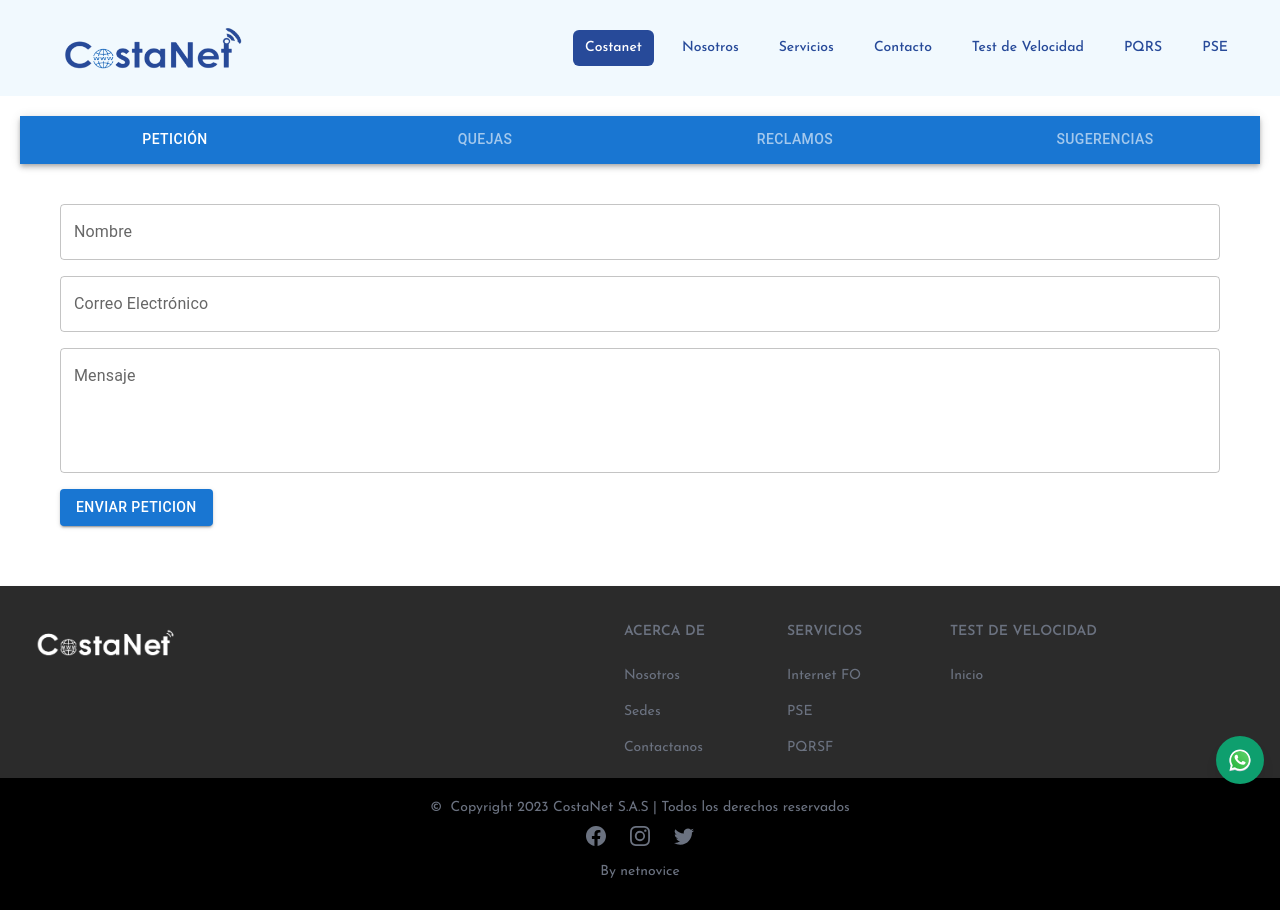
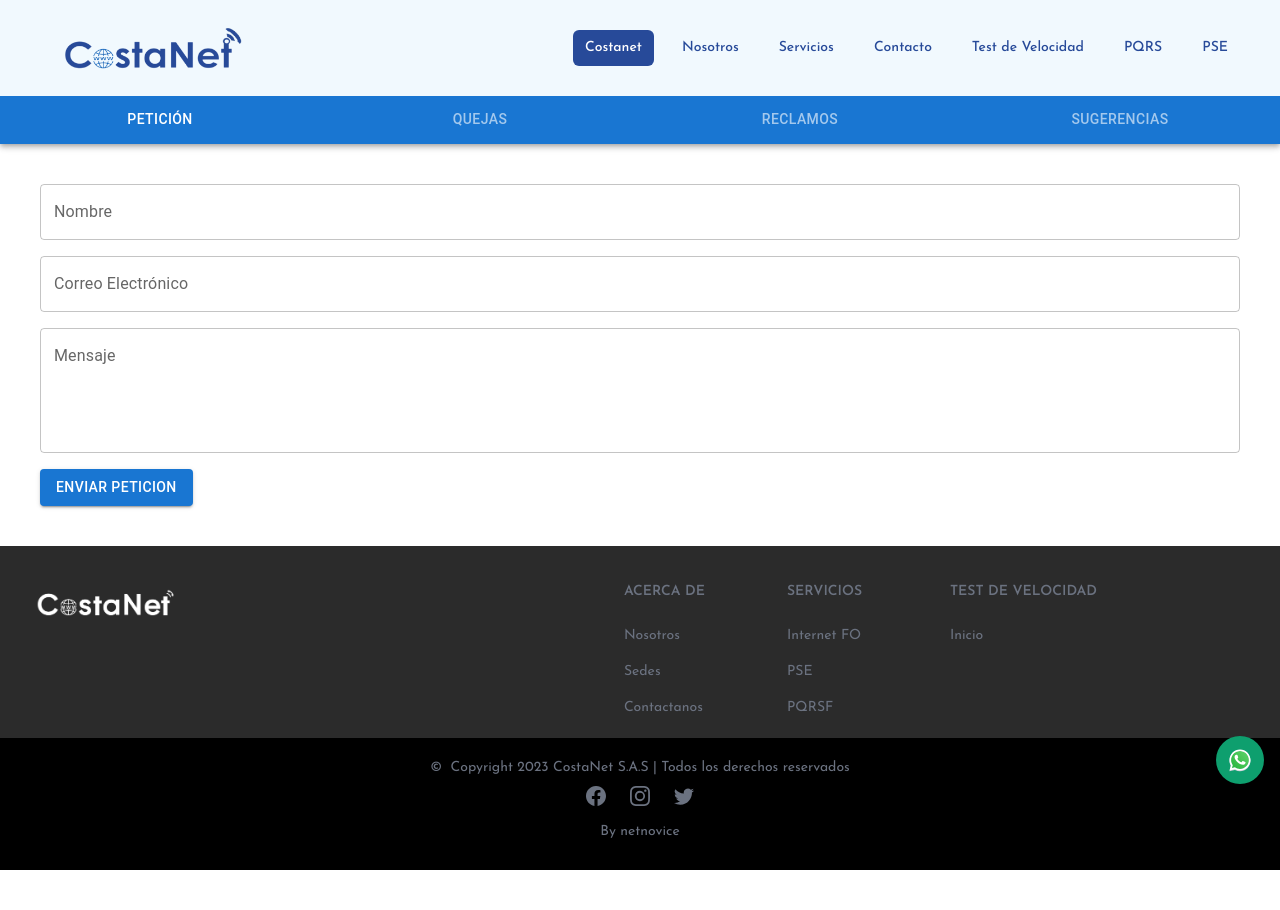
Before and after one commit to labs-company/costanet, a Next.js app: page /pqrs in a window 1280 px wide. After the commit the page ends 870 px from the top, so only its background shows below. Built offline with nearby package versions, Linux system fonts and the light colour scheme.

Commit message:
fix: Se soluciona tachado de formulario (#89)

```diff
--- a/app/pqrs/page.tsx
+++ b/app/pqrs/page.tsx
@@ -2,7 +2,7 @@ import TabsPqrs from "@/components/TabsPqrs";
 
 export default function PagePqrs() {
   return (
-    <section className="p-5 flex justify-center items-center">
+    <section className="flex justify-center items-center">
       <TabsPqrs />
     </section>
   );
--- a/components/PeticionesPqrs.tsx
+++ b/components/PeticionesPqrs.tsx
@@ -41,6 +41,8 @@ const PetitionForm = () => {
           value={formData.name}
           onChange={handleChange}
           fullWidth
+          multiline
+          variant="outlined"
         />
       </div>
       <div className="mb-4">
@@ -50,6 +52,7 @@ const PetitionForm = () => {
           value={formData.email}
           onChange={handleChange}
           fullWidth
+          multiline
         />
       </div>
       <div className="mb-4">
--- a/components/QuejasPqrs.tsx
+++ b/components/QuejasPqrs.tsx
@@ -28,6 +28,7 @@ const PQRSForm = () => {
         variant="outlined"
         fullWidth
         value={name}
+        multiline
         onChange={(e) => setName(e.target.value)}
       />
       <TextField
@@ -35,6 +36,7 @@ const PQRSForm = () => {
         variant="outlined"
         fullWidth
         value={email}
+        multiline
         onChange={(e) => setEmail(e.target.value)}
       />
       <TextField
--- a/components/ReclamosPqrs.tsx
+++ b/components/ReclamosPqrs.tsx
@@ -27,6 +27,7 @@ const ComplaintForm = () => {
         label="Nombre"
         variant="outlined"
         fullWidth
+        multiline
         value={name}
         onChange={(e) => setName(e.target.value)}
       />
@@ -34,6 +35,7 @@ const ComplaintForm = () => {
         label="Correo electrónico"
         variant="outlined"
         fullWidth
+        multiline
         value={email}
         onChange={(e) => setEmail(e.target.value)}
       />
--- a/components/SugerenciasPqrs.tsx
+++ b/components/SugerenciasPqrs.tsx
@@ -27,6 +27,7 @@ const SuggestionForm = () => {
         label="Nombre"
         variant="outlined"
         fullWidth
+        multiline
         value={name}
         onChange={(e) => setName(e.target.value)}
       />
@@ -34,6 +35,7 @@ const SuggestionForm = () => {
         label="Correo electrónico"
         variant="outlined"
         fullWidth
+        multiline
         value={email}
         onChange={(e) => setEmail(e.target.value)}
       />
--- a/package.json
+++ b/package.json
@@ -1,6 +1,6 @@
 {
   "name": "costanet",
-  "version": "1.5.4",
+  "version": "2.1.0",
   "private": true,
   "scripts": {
     "dev": "next dev",
@@ -26,6 +26,7 @@
     "postcss": "8.4.25",
     "react": "18.2.0",
     "react-dom": "18.2.0",
+    "speedtest-net": "^2.2.0",
     "tailwindcss": "3.3.2",
     "typescript": "5.1.6"
   }
```
Also changed, not shown: 1 other file (tests, documents, lock files or other folders).
